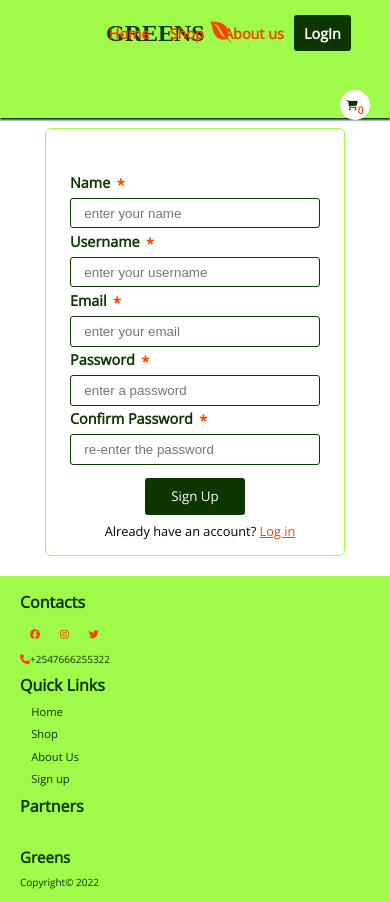
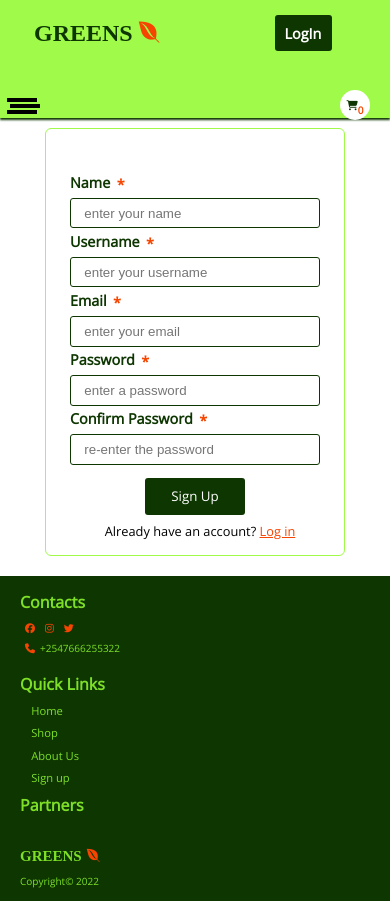
Before and after one commit to muirurii/grocery, a React (Create React App) app: page /signup in a window 390 px wide. Built offline with nearby package versions, Linux system fonts and the light colour scheme; some icons are missing; a web font is replaced by a local one.

Commit message:
added small menu

```diff
--- a/src/components/layout/Footer.jsx
+++ b/src/components/layout/Footer.jsx
@@ -34,7 +34,7 @@ const Footer = () => {
                    <i className="fas"></i>
                </div>
                <div>
-                   <h2>Greens</h2>
+               <h1>GREENS<i className='fab fa-envira'></i> </h1>
                    Copyright&copy; 2022
                </div>
            </article>
--- a/src/components/layout/Header.jsx
+++ b/src/components/layout/Header.jsx
@@ -6,19 +6,26 @@ import Avatar from './Avatar';
 
 const Header = () =>{
 
-    const {isLoggedIn,logOutModal,dispatch,userName,products} = useContext(GlobalContext);
+    const {isLoggedIn,logOutModal,dispatch,userName,products,menuStatus} = useContext(GlobalContext);
 
     const openModal = ()=>{
         dispatch({
             type:"toggleLogOutModal"
         });
     }
-    const toggleCart = ()=>{
+    const toogleCart = ()=>{
         dispatch({
         type:"toogleCart",
         payload:'',
     });
-}
+    }
+    const toogleMenu = ()=>{
+        console.log('h');
+        dispatch({
+        type:"toogleMenu",
+        payload:'',
+    });
+    }
 
     let count = 0;
     products.forEach(product=> product.isInCart && count++)
@@ -44,10 +51,18 @@ const Header = () =>{
                 </div>
             </ul>
         </nav>
-        <div className="cart-count center" onClick={toggleCart}>
+        <div className="cart-count center" onClick={toogleCart}>
             <i className='fas fa-shopping-cart'></i>
             <p>{count}</p>
         </div>
+        <div className={`hamb ${menuStatus ? 'open' : null}`} onClick={toogleMenu}></div>
+        <section className={`small-menu ${menuStatus ? ' show' : null}`}>
+                <ul>
+                    <li><Link to="/grocery">Home</Link></li>
+                    <li><Link to="/shop">Shop</Link></li>
+                    <li><Link to="/about">About us</Link></li>
+                </ul>
+            </section>
     </header>
     )
 }
--- a/src/components/store/GlobalState.jsx
+++ b/src/components/store/GlobalState.jsx
@@ -12,6 +12,7 @@ const initialState = [
         isLoggedIn: false,
         logOutModal:false,
         userName:' ',
+        menuStatus: false
     }
 
 ]
@@ -31,6 +32,7 @@ export const GlobalProvider = ({children}) => {
             isLoggedIn:state.isLoggedIn,
             logOutModal:state.logOutModal,
             userName:state.userName,
+            menuStatus: state.menuStatus,
             dispatch
        }
        }>
--- a/src/components/store/StateReducer.jsx
+++ b/src/components/store/StateReducer.jsx
@@ -4,6 +4,12 @@ const StateReducer = (state,action)=>{
             return{
                 ...state,
                 isCartOpen: action.payload === false ? false : !state.isCartOpen,
+            }
+        }
+        case "toogleMenu":{
+            return{
+                ...state,
+                menuStatus: !state.menuStatus,
             }
         }
         case "addToCart":{
--- a/src/index.css
+++ b/src/index.css
@@ -92,13 +92,6 @@ h1 {
     color: var(--mainGreen);
 }
 
-.top-banner {
-    min-height: 24px;
-    background-color: #0d3600;
-    transform: translateX(-1em);
-    width: calc(100% + 1em);
-}
-
 header {
     position: relative;
     min-height: 14vh;
@@ -116,10 +109,76 @@ header h1 i {
     color: var(--mainOrange);
 }
 
+.hamb {
+    background: #000;
+    width: 30px;
+    height: 4px;
+    position: absolute;
+    left: 1em;
+    bottom: 1em;
+    cursor: pointer;
+    display: none;
+}
+
+.hamb::after,
+.hamb::before {
+    content: '';
+    position: absolute;
+    width: 100%;
+    height: 100%;
+    background: inherit;
+    transition: transform 200ms 500ms ease-in-out;
+    transform: translateX(-3px);
+}
+
+.hamb::after {
+    top: -6px;
+}
+
+.hamb::before {
+    bottom: -6px;
+}
+
+.hamb.open::after,
+.hamb.open::before {
+    bottom: -6px;
+    transform: translateX(3px);
+}
+
+.small-menu {
+    background-color: var(--mainGreen);
+    position: fixed;
+    top: 14vh;
+    left: 0;
+    width: 100vw;
+    height: 100vh;
+    z-index: 210;
+    padding: 2em;
+    color: #fff;
+    transform: translateY(-120vh);
+    transition: 400ms ease-in-out;
+    display: none;
+}
+
+.small-menu.show {
+    transform: translateY(0);
+}
+
+.small-menu ul {
+    list-style: none;
+    line-height: 2;
+}
+
+.small-menu a {
+    display: block;
+    color: #fff;
+    font-size: .9rem;
+}
+
 .main-nav {
     position: absolute;
     top: 1.5em;
-    right: 10%;
+    right: 15%;
 }
 
 .main-nav ul .big-screen-nav,
@@ -559,7 +618,7 @@ main h1 {
     border: 1px solid var(--fadeColor);
     border-radius: 6px;
     padding: 4em 6em;
-    margin-top: 2em;
+    margin: 4em 0;
     flex-direction: column;
     line-height: 2;
     position: relative;
@@ -856,24 +915,29 @@ main h1 {
 footer {
     min-height: 30vh;
     padding: 1em 2em;
-    background-color: var(--fadeColor);
+    background-color: var(--mainGreen);
     margin-top: 1em;
     display: grid;
     grid-template-columns: repeat( 3, 1fr);
     line-height: 2;
-    color: var(--mainGreen);
+    color: var(--fadeColor);
 }
 
 address {
     font-style: normal;
+    padding-bottom: 1em;
 }
 
 footer h3 {
     font-size: 1rem;
 }
 
+footer h1 {
+    color: inherit;
+}
+
 footer a {
-    color: var(--mainGreen);
+    color: inherit;
     padding-left: 1em;
     transition: 1s;
     font-size: .7rem;
@@ -885,10 +949,7 @@ footer a:hover {
 
 footer i {
     color: var(--mainOrange);
-}
-
-.icons i {
-    padding: 10px;
+    padding: 5px;
 }
 
 @media (max-width:400px) {
@@ -902,7 +963,20 @@ footer i {
 }
 
 @media (max-width:600px) {
-    .main-nav .big-screen-nav {
+    header .main-nav .big-screen-nav {
+        display: none;
+    }
+    .hamb,
+    .small-menu {
+        display: block;
+    }
+    header h1 {
+        padding-left: 1em;
+    }
+    .hero-bg {
+        grid-template-columns: 1fr;
+    }
+    .hero-bg .small-img {
         display: none;
     }
 }
```
